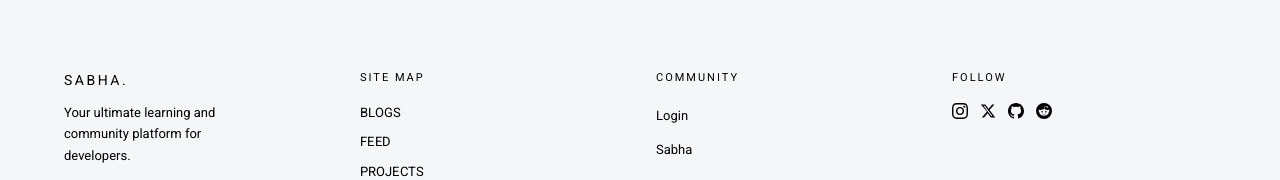
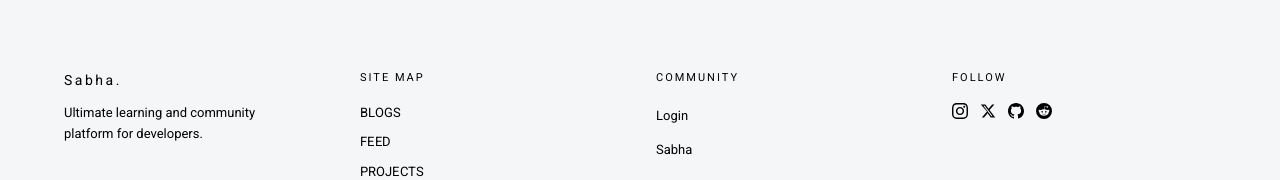
Before and after one commit to ashstudiosltd/sabha, a Next.js app: page /blogs in a window 1280 px wide. Shown: the part 772-952 px from the top of the page. Built offline with nearby package versions, Linux system fonts and the light colour scheme; no server answers; the database is empty.

Commit message:
layout fix att 3

```diff
--- a/app/blogs/footer.tsx
+++ b/app/blogs/footer.tsx
@@ -145,11 +145,11 @@ export default function Footer() {
           {/* Brand */}
           <div className="col-span-2 md:col-span-1">
             <p className="text-sm font-medium tracking-[0.18em] text-black mb-3">
-              SABHA.
+              Sabha.
             </p>
 
             <p className="text-[13px] text-black leading-relaxed max-w-[200px]">
-              Your ultimate learning and community platform for developers.
+            Ultimate learning and community platform for developers.
             </p>
           </div>
 
```
